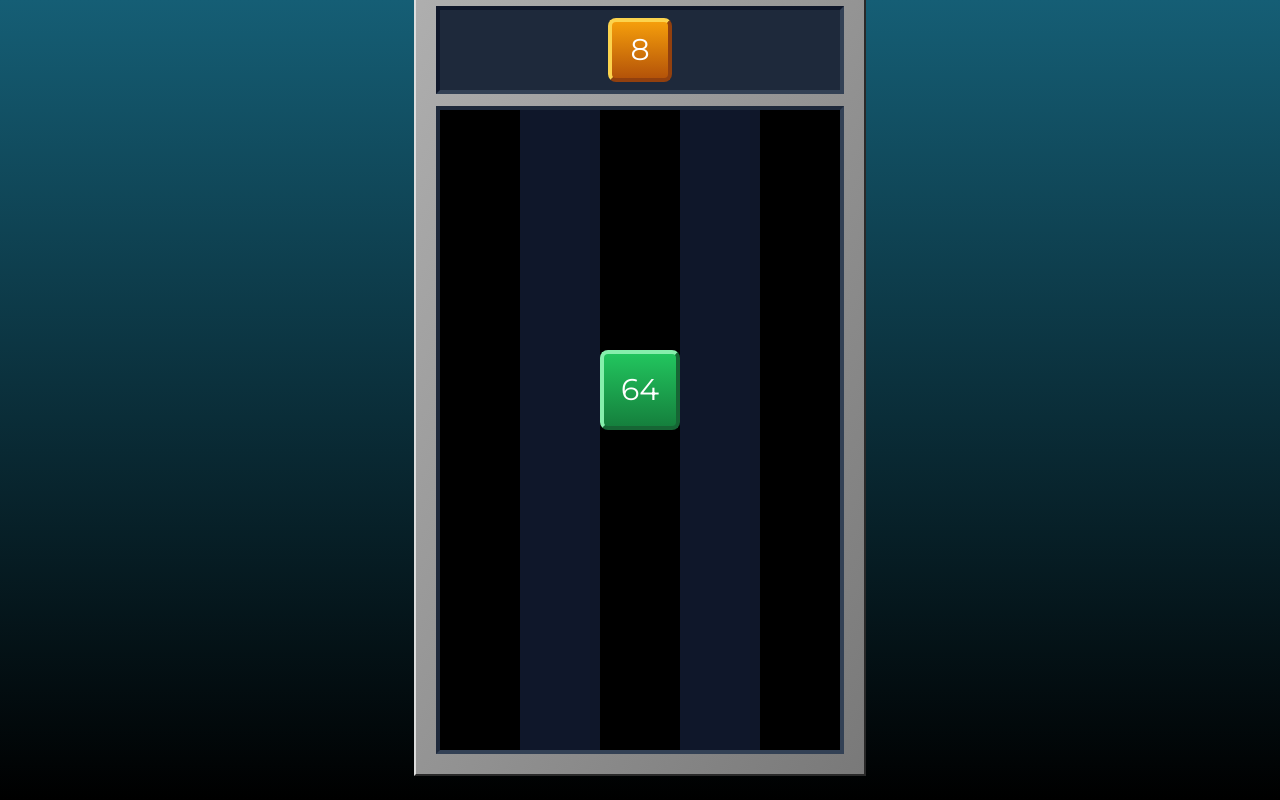
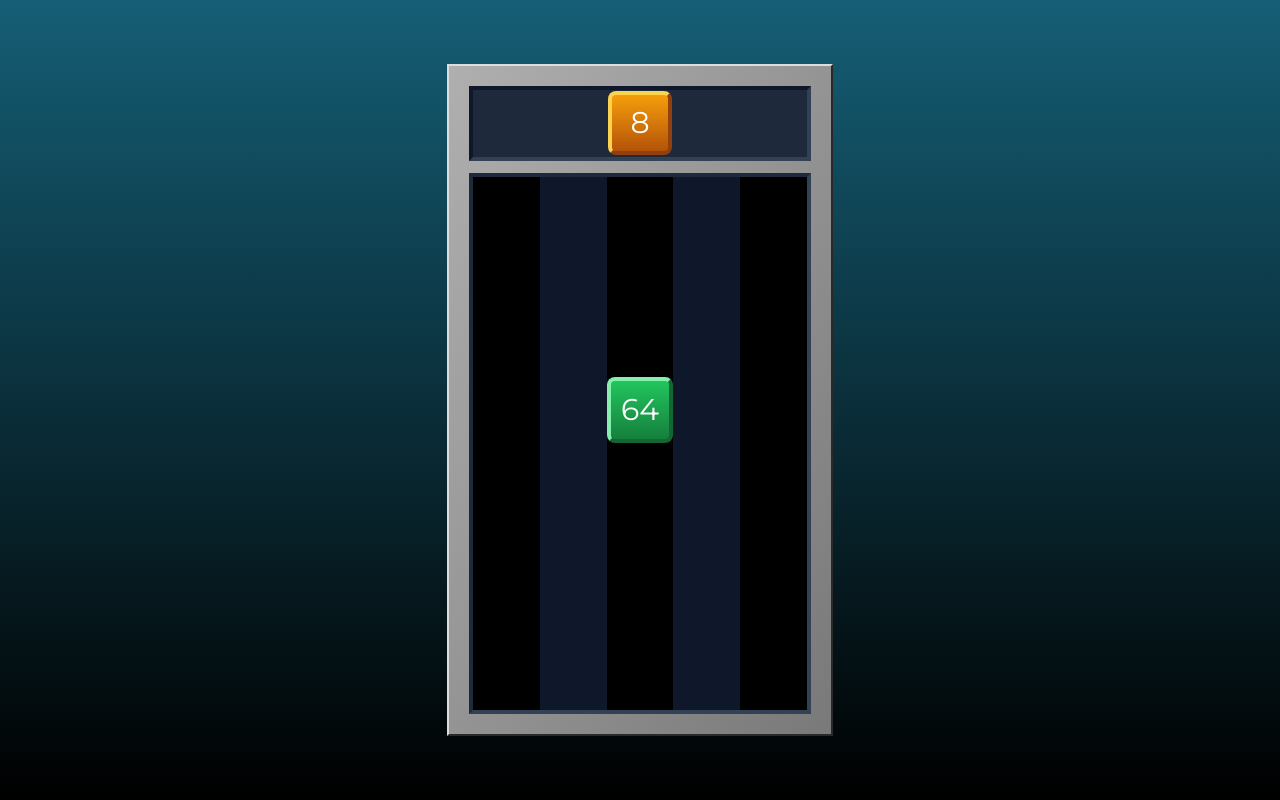
Before and after one commit to CS-MokuMoku-Team-4/drop-numbers-game, a Next.js app: page /drop-numbers-game in a window 1280 px wide. Built offline with nearby package versions, Linux system fonts and the light colour scheme.

Commit message:
feat: block size

```diff
--- a/src/components/Board.tsx
+++ b/src/components/Board.tsx
@@ -61,7 +61,7 @@ const Board = () => {
   };
 
   return (
-    <div className={`${styles.metallic} mb-10 p-5`}>
+    <div className={`${styles.metallic} p-5`}>
       <NextBlockArea />
       <div className='bg-slate-900 border-4 border-slate-800 border-b-slate-700 border-r-slate-700'>
         {board.map((row, rowIndex) => {
--- a/src/styles/Home.module.scss
+++ b/src/styles/Home.module.scss
@@ -107,8 +107,10 @@
 
 /* Game Board */
 .cell {
-  width: 80px;
-  height: 80px;
+  max-width: 80px;
+  max-height: 80px;
+  width: calc(100vh / 12);
+  height: calc(100vh / 12);
 }
 
 .metallic {
```
